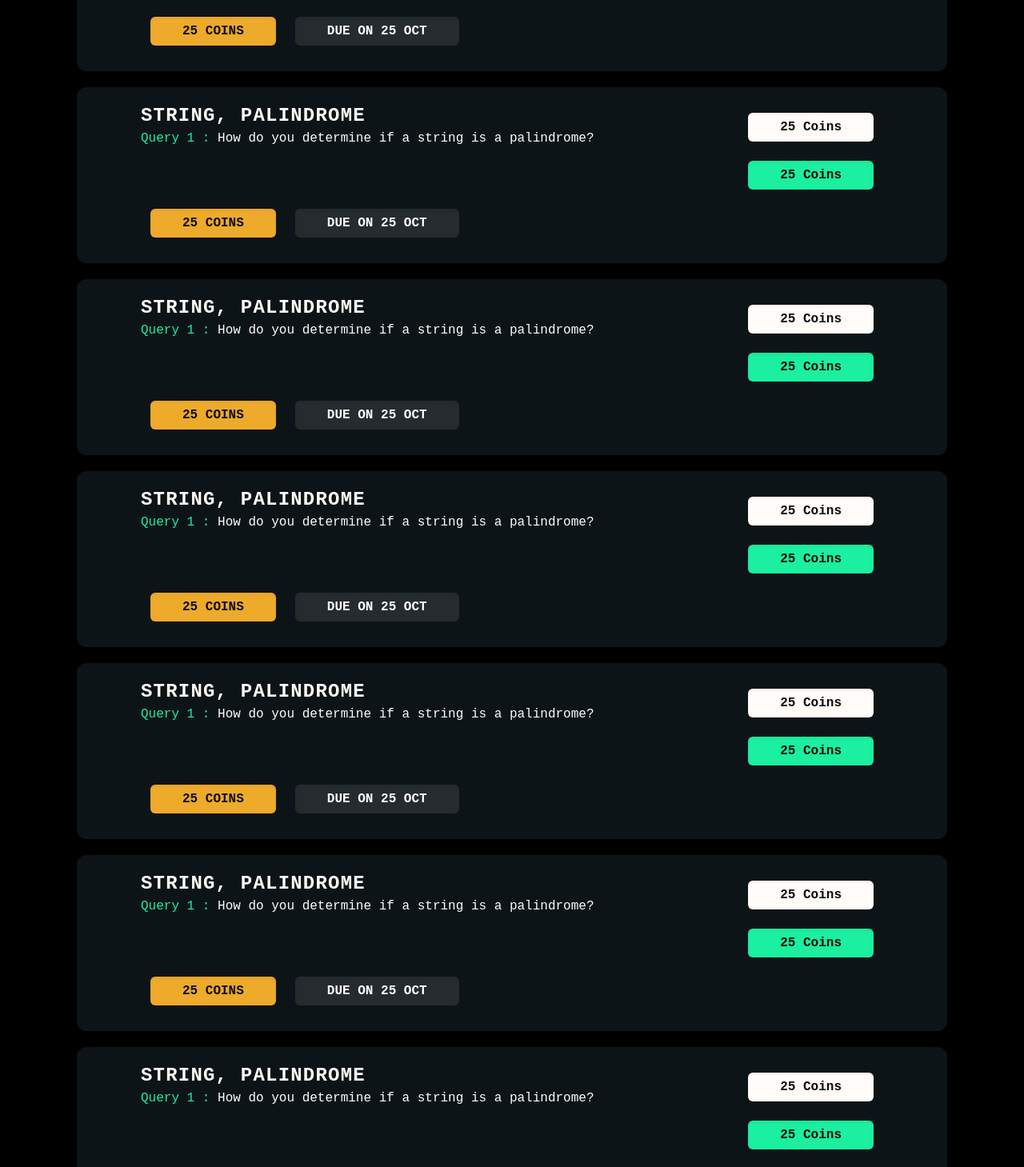
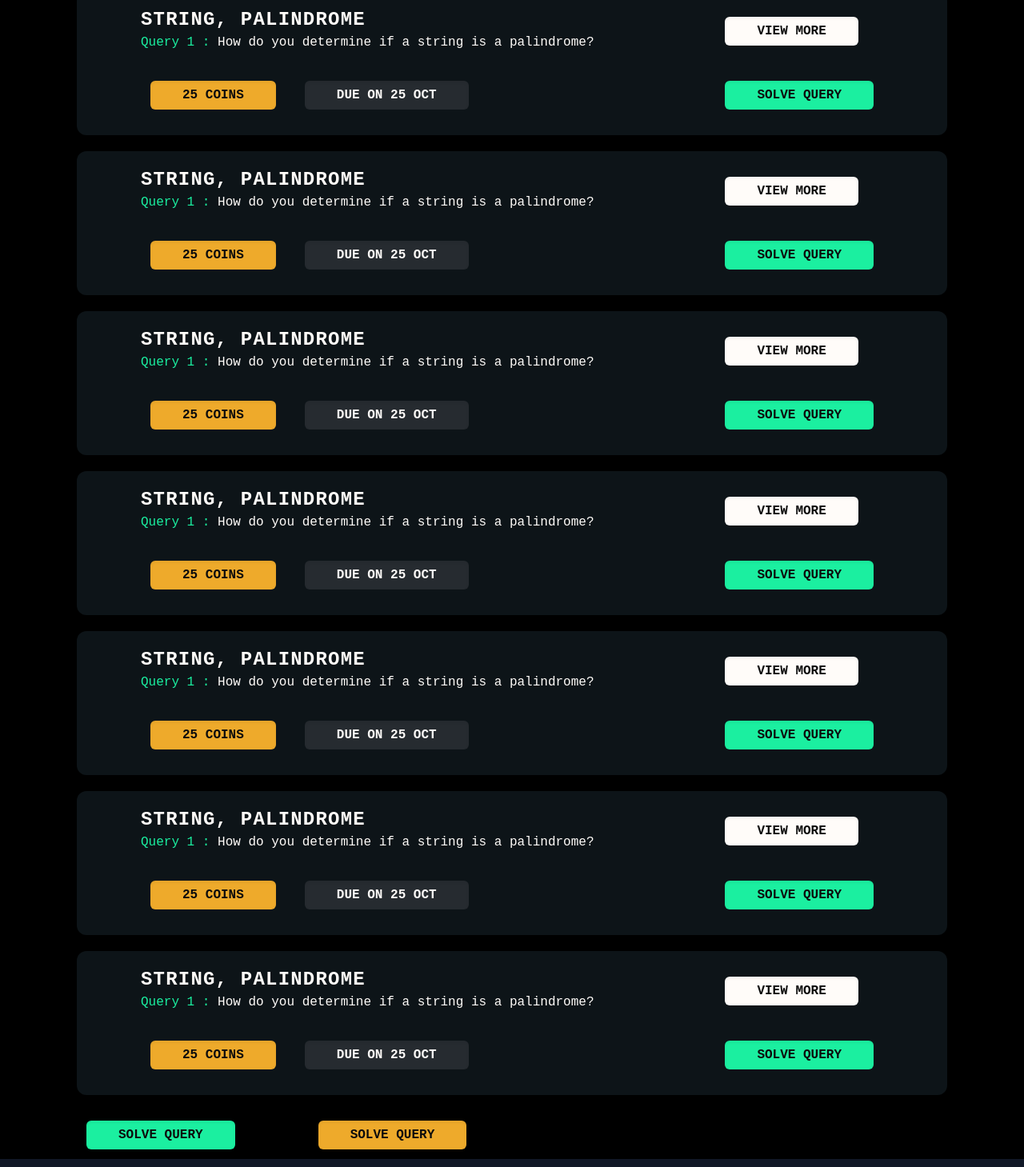
Before and after one commit to DareDevilStudios/notime-solve-x, a Next.js app: page /solve-question in a window 1280 px wide. Shown: the part 968-2427 px from the top of the page at 80% size. Built offline with nearby package versions, Linux system fonts and the light colour scheme.

Commit message:
solve question

```diff
--- a/src/common/UI/SolveQuestion/SolveQuestion.jsx
+++ b/src/common/UI/SolveQuestion/SolveQuestion.jsx
@@ -1,3 +1,4 @@
+import Common_Button from '@/common/components/Common_Button'
 import Filter_questions from '@/common/components/Filter_questions'
 import QuestionBox from '@/common/components/Question_box'
 import React from 'react'
@@ -13,8 +14,6 @@ const SolveQuestion = () => {
         <Filter_questions/>
         <div className="flex flex-col gap-5">
 
-          <QuestionBox
-          />
           <QuestionBox/>
           <QuestionBox/>
           <QuestionBox/>
@@ -24,6 +23,15 @@ const SolveQuestion = () => {
           <QuestionBox/>
           <QuestionBox/>
           <QuestionBox/>
+          <QuestionBox/>
+          <div className='flex gap-[5rem]'>
+          <Common_Button  textcolour="text-[#0C0C0C]"
+            colour={"bg-[#1BEFA0]"}
+            children={"SOLVE QUERY"}/>
+             <Common_Button  textcolour="text-[#0C0C0C]"
+            colour={"bg-[#EEAA2B]"}
+            children={"SOLVE QUERY"}/>
+        </div>
         </div>
       </div>
     </>
--- a/src/common/components/Filter_questions.jsx
+++ b/src/common/components/Filter_questions.jsx
@@ -5,7 +5,7 @@ const Filter_questions = () => {
   return (
     <div className="bg-black h-[4rem] my-8">
       <form className="w-full h-full flex items-center gap-12 justify-center">
-          <div class="flex h-full items-center justify-center gap-3  pointer-events-none">
+          <div class="flex  items-center justify-center gap-3  pointer-events-none">
             <svg
               class="w-2.5 h-4 text-gray-500"
               aria-hidden="true"
--- a/src/common/components/Question_box.jsx
+++ b/src/common/components/Question_box.jsx
@@ -1,31 +1,49 @@
-import React from 'react';
-import Common_Button from './Common_Button';
-
+import React from "react";
+import Common_Button from "./Common_Button";
 
 const QuestionBox = () => {
-
   return (
-    <div className="px-20 py-5 rounded-[12px] bg-[#0D1418]">
-      <div className='flex flex-row justify-between'>
+    <div className="px-20 py-5 rounded-[12px] bg-[#0D1418] flex flex-row justify-between w-full">
+      <div className="flex flex-col justify-between ">
         <div>
-          <h2 className='font-code text-2xl font-semibold tracking-[0.05em] text-left text-[#FFFCF9]'>
+          <h2 className="font-code text-2xl font-semibold tracking-[0.05em] text-left text-[#FFFCF9]">
             STRING, PALINDROME
           </h2>
-          <p><span className='text-[#1BEFA0]  pt-8'>Query 1 :</span> <span className='text-[#FFFCF9]'>How do you determine if a string is a palindrome? </span></p>
+          <p>
+            <span className="text-[#1BEFA0]  pt-8">Query 1 :</span>{" "}
+            <span className="text-[#FFFCF9]">
+              How do you determine if a string is a palindrome?{" "}
+            </span>
+          </p>
         </div>
+        <div className="flex flex-row gap-3">
+        <Common_Button
+          textcolour="text-[#0C0C0C]"
+          colour={"bg-[#EEAA2B]"}
+          children={"25 COINS"}
+        />
 
-        <div className='flex flex-col'>
-          <Common_Button textcolour="text-[#0C0C0C]" colour={"bg-[#FFFCF9]"} children={"25 Coins"} />
-          <Common_Button textcolour="text-[#0C0C0C]" colour={"bg-[#1BEFA0]"} children={"25 Coins"}/>
-        </div>
-      </div>
-      <div className='flex flex-row'>
-        <Common_Button textcolour="text-[#0C0C0C]" colour={"bg-[#EEAA2B]"} children={"25 COINS"} />
-
-        <Common_Button textcolour="text-[#FFFCF9]" colour={"bg-[#262B30]"} children={"DUE ON 25 OCT"}  />
+        <Common_Button
+          textcolour="text-[#FFFCF9]"
+          colour={"bg-[#262B30]"}
+          children={"DUE ON 25 OCT"}
+        />
       </div>
 
 
+      </div>
+      <div className="flex flex-col gap-5">
+          <Common_Button
+            textcolour="text-[#0C0C0C]"
+            colour={"bg-[#FFFCF9]"}
+            children={"VIEW MORE"}
+          />
+          <Common_Button
+            textcolour="text-[#0C0C0C]"
+            colour={"bg-[#1BEFA0]"}
+            children={"SOLVE QUERY"}
+          />
+        </div>
     </div>
   );
 };
```
